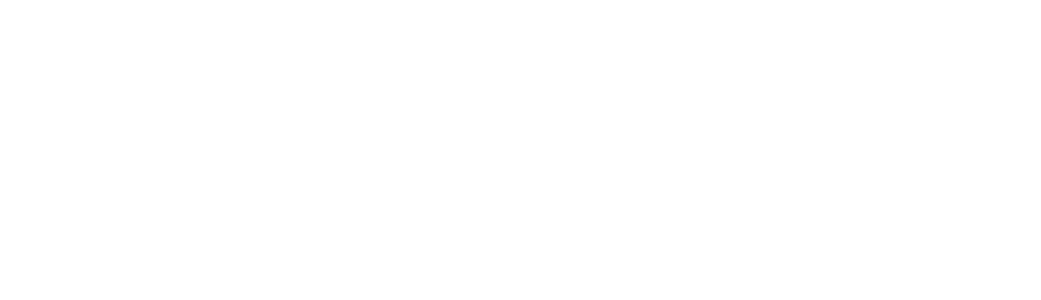
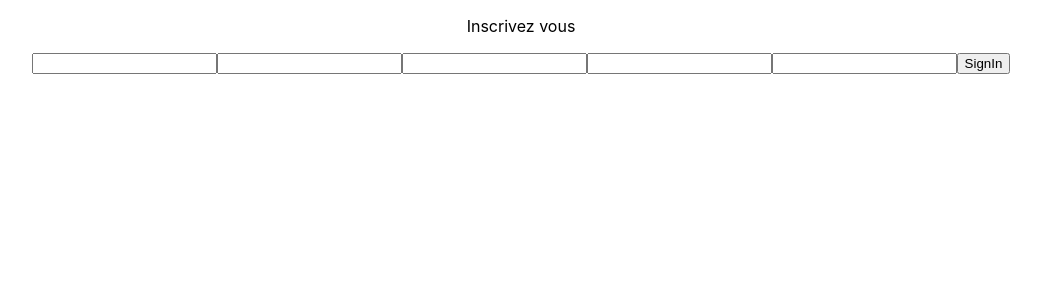
Before and after one commit to ProjectFightShop/fight_shop, a React (Create React App) app: page /create_account in a window 1280 px wide. Before the commit this address had no page. Shown: the top 300 px of the page, without its empty margins (119-1160 px from the left). Built offline with nearby package versions, Linux system fonts and the light colour scheme.

Commit message:
avancée

```diff
--- a/src/App.tsx
+++ b/src/App.tsx
@@ -12,7 +12,10 @@
 import PageLayout from './pages/PageLayout/pagelayout.component';
 import HomePage from './pages/homepage/homepage.component';
 import Login from './pages/login/login.component';
-import SignIn from './pages/signin/signin.component';
+import CreateAccount from './pages/create_account/create_account.component';
+import Glove from './pages/glove/glove.component';
+import Headgear from './pages/headgear/headgear.component';
+import Groin from './pages/groin/groin.component';
 
 const App = () => {
   return (
@@ -23,7 +26,10 @@
           <Route index element={<HomePage />} />
           <Route path="login" element ={<Login />} />
         </Route>
-        <Route path="/fight_shop" element ={<SignIn />}></Route>
+        <Route path="create_account" element ={<CreateAccount />} />
+        <Route path="glove" element ={<Glove />} />
+        <Route path="headgear" element ={<Headgear />} />
+        <Route path="groin" element ={<Groin />} />
       </Routes>
     </div>
   );
--- a/src/components/Navbar/navbar.component.tsx
+++ b/src/components/Navbar/navbar.component.tsx
@@ -1,5 +1,5 @@
 import React from 'react';
-import { Link, Outlet } from 'react-router-dom';
+import { Link} from 'react-router-dom';
 
 import './navbar.styles.css';
 
--- a/src/index.css
+++ b/src/index.css
@@ -1,6 +1,3 @@
-:root {
-
-}
 *{
 	overflow: hidden
 },
--- a/src/pages/signin/signin.component.tsx
+++ b/src/pages/create_account/create_account.component.tsx
@@ -1,6 +1,4 @@
-import {Link} from 'react-router-dom';
-
-const SignIn = ():JSX.Element =>{
+const CreateAccount = ():JSX.Element =>{
 	return (
 		<>
 			<p>Inscrivez vous</p>
@@ -11,13 +9,11 @@
                 <input className="form-name" type="text"/>
                 <input className="form-surname" type="text"/>
                 <input className="form-age" type="text"/>
-				<button className="SignIn">SignIn</button>
+				<button className="create_account">SignIn</button>
 			</form>
-
-			<Link to="signin">Deja inscrit ? Connectez vous !</Link>
 
 		</>
 	);
 };
 
-export default SignIn;
+export default CreateAccount;
--- /dev/null
+++ b/src/pages/glove/glove.component.tsx
@@ -0,0 +1,14 @@
+/* modules */
+import React from 'react'
+
+
+
+const Glove = ():JSX.Element =>{
+  return (
+    <>
+      <p>Ceci est un test</p>
+    </>
+  );
+};
+
+export default Glove;
--- /dev/null
+++ b/src/pages/groin/groin.component.tsx
@@ -0,0 +1,14 @@
+/* modules */
+import React from 'react'
+
+
+
+const Groin = ():JSX.Element =>{
+  return (
+    <>
+      <p>Ceci est un test</p>
+    </>
+  );
+};
+
+export default Groin;
--- /dev/null
+++ b/src/pages/headgear/headgear.component.tsx
@@ -0,0 +1,14 @@
+/* modules */
+import React from 'react'
+
+
+
+const Headgear = ():JSX.Element =>{
+  return (
+    <>
+      <p>Ceci est un test</p>
+    </>
+  );
+};
+
+export default Headgear;
--- a/src/pages/login/login.component.tsx
+++ b/src/pages/login/login.component.tsx
@@ -1,5 +1,3 @@
-import {Link} from 'react-router-dom';
-
 const Login = ():JSX.Element =>{
 	return (
 		<>
@@ -11,8 +9,6 @@
 				<button className="Login">Login</button>
 			</form>
 
-			<Link to="signin">Pas inscrit ? Inscrivez vous !</Link>
-
 		</>
 	);
 };
```
